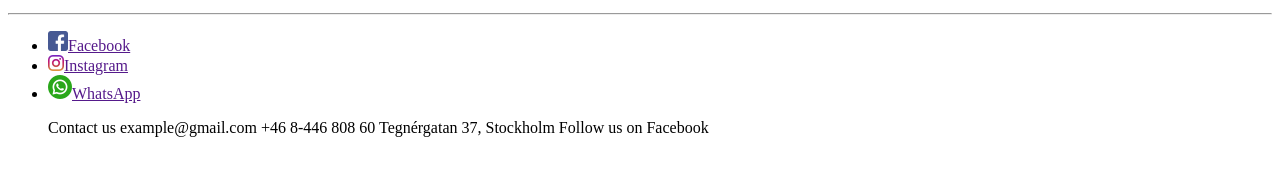
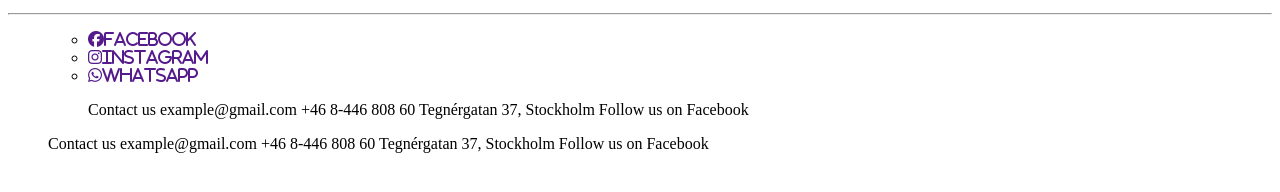
Before and after one commit to crisarael/Mr.Creep-Page, a plain HTML site: page pages/acercade.html in a window 1280 px wide. Shown: the part 404-596 px from the top of the page. Drawn offline with Linux system fonts and the light colour scheme.

Commit message:
font awesome y css linkeados

```diff
--- a/pages/acercade.html
+++ b/pages/acercade.html
@@ -1,11 +1,15 @@
 <!DOCTYPE html>
 <html lang="es">
+
 <head>
     <meta charset="UTF-8">
     <meta http-equiv="X-UA-Compatible" content="IE=edge">
     <meta name="viewport" content="width=device-width, initial-scale=1.0">
+    <script src="https://kit.fontawesome.com/39a7202fdd.js" crossorigin="anonymous"></script>
+    <link rel="stylesheet" href="../css/styles.css">
     <title>Venus Noshia Nails</title>
 </head>
+
 <body>
     <header>
         <nav>
@@ -51,13 +55,16 @@
         <!-- Footer -->
         <section>
             <ul>
-                <li><a href=""><img src="../images/facebook.png" width="20" height="20" alt="Icono Facebook">Facebook</a>
-                </li>
-                <li><a href=""><img src="../images/instagram.png" alt="Icono Instagram">Instagram</a></li>
-                <li><a href=""><img src="../images/whatsapp.png" alt="Icono WhatsApp">WhatsApp</a></li>
+                <ul>
+                    <li><a href=""><i class="fab fa-facebook">Facebook</i></a> </li>
+                    <li><a href=""><i class="fab fa-instagram">Instagram</i></a></li>
+                    <li><a href=""><i class="fab fa-whatsapp">WhatsApp</i></a></li>
+                    <p>Contact us example@gmail.com +46 8-446 808 60 Tegnérgatan 37, Stockholm Follow us on Facebook</p>
+                </ul>
                 <p>Contact us example@gmail.com +46 8-446 808 60 Tegnérgatan 37, Stockholm Follow us on Facebook</p>
             </ul>
         </section>
     </footer>
 </body>
+
 </html>
```
Also changed, not shown: index.html (+6 -4 lines), pages/contacto.html (+12 -6 lines), pages/cursos.html (+12 -6 lines), pages/servicios.html (+14 -7 lines), css/styles.css (added).
